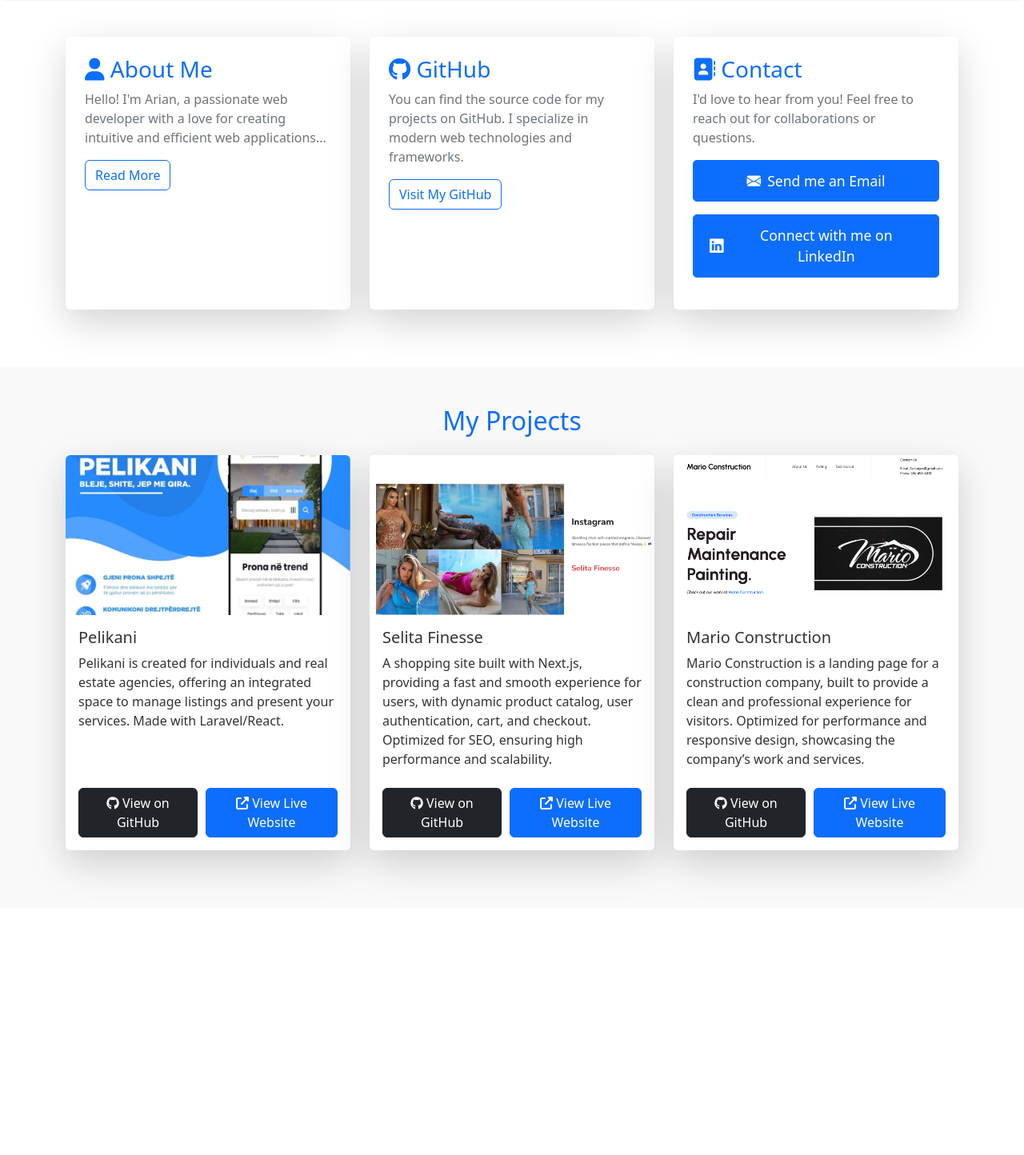
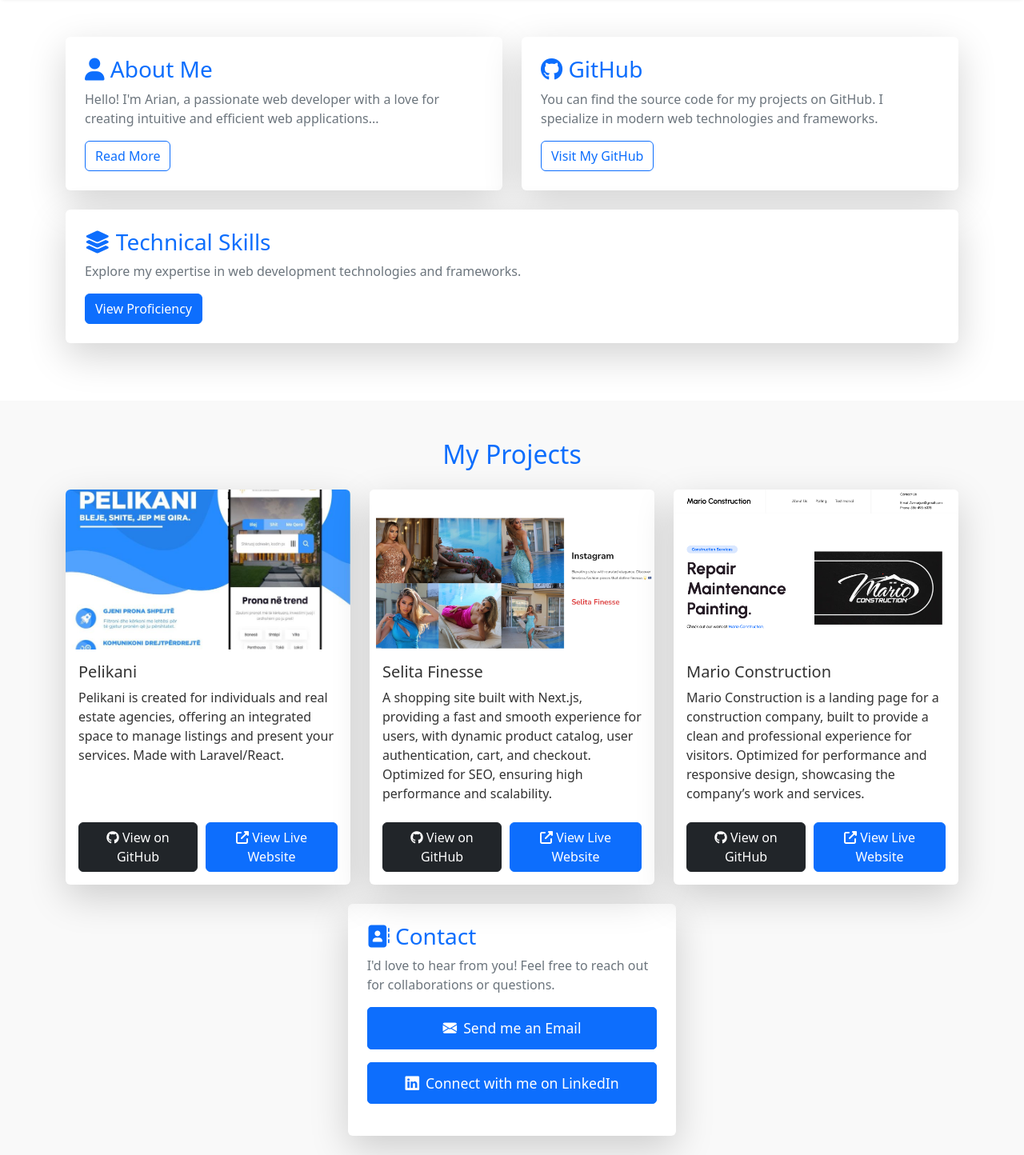
Before and after one commit to arianndrecaj/Arian-Portfolio, a React (Create React App) app in the folder frontend/: page /about in a window 1280 px wide. Shown: the part 66-1510 px from the top of the page at 80% size. Before the commit the page ends 1201 px from the top, so only its background shows below. Built offline with nearby package versions, Linux system fonts and the light colour scheme.

Commit message:
added charts

```diff
--- a/frontend/package.json
+++ b/frontend/package.json
@@ -9,7 +9,9 @@
     "@testing-library/user-event": "^13.5.0",
     "axios": "^1.7.7",
     "bootstrap": "^5.3.3",
+    "chart.js": "^4.4.6",
     "react": "^18.3.1",
+    "react-chartjs-2": "^5.2.0",
     "react-dom": "^18.3.1",
     "react-router-dom": "^6.27.0",
     "react-scripts": "5.0.1",
--- a/frontend/src/pages/About.js
+++ b/frontend/src/pages/About.js
@@ -1,18 +1,40 @@
 import React, { useState } from "react";
+import { Bar } from "react-chartjs-2";
 import "bootstrap/dist/css/bootstrap.min.css";
 import "@fortawesome/fontawesome-free/css/all.min.css";
+import "chart.js/auto";
 
 function About({ isDarkMode }) {
   const [showModal, setShowModal] = useState(false);
+  const [showDiagram, setShowDiagram] = useState(false); // Controls the middle section
 
   const handleOpenModal = () => setShowModal(true);
   const handleCloseModal = () => setShowModal(false);
+
+  // Data for the chart (example)
+  const chartData = {
+    labels: ["Laravel", "React", "JavaScript", "PHP", "Next.js", "Node.js"],
+    datasets: [
+      {
+        label: "Proficiency (%)",
+        data: [90, 75, 75, 80, 65, 73], // Example proficiency levels
+        backgroundColor: "rgba(54, 162, 235, 0.6)",
+        borderColor: "rgba(54, 162, 235, 1)",
+        borderWidth: 1,
+      },
+    ],
+  };
+
+  const chartOptions = {
+    responsive: true,
+    maintainAspectRatio: false,
+  };
 
   return (
     <section id="about" className="container my-5">
       <div className="row">
         {/* About Me Section */}
-        <div className="col-md-4 mb-4">
+        <div className="col-md-6 mb-4">
           <div className={`p-4 rounded shadow-lg ${isDarkMode ? 'bg-dark text-light' : 'bg-white text-dark'} h-100`}>
             <h3 className="text-primary"><i className="fa-solid fa-user"></i> About Me</h3>
             <p className="text-secondary">
@@ -24,8 +46,8 @@ function About({ isDarkMode }) {
           </div>
         </div>
 
-        {/* Source Code Section */}
-        <div className="col-md-4 mb-4">
+        {/* GitHub Section */}
+        <div className="col-md-6 mb-4">
           <div className={`p-4 rounded shadow-lg ${isDarkMode ? 'bg-dark text-light' : 'bg-white text-dark'} h-100`}>
             <h3 className="text-primary"><i className="fab fa-github mr-2"></i> GitHub</h3>
             <p className="text-secondary">
@@ -41,47 +63,29 @@ function About({ isDarkMode }) {
             </a>
           </div>
         </div>
+      </div>
 
-        {/* Contact Section */}
-        <div className="col-md-4 mb-4">
+      {/* Technical Skills Section */}
+      <div className="row">
+        <div className="col-12 mb-4">
           <div className={`p-4 rounded shadow-lg ${isDarkMode ? 'bg-dark text-light' : 'bg-white text-dark'} h-100`}>
-            <h3 className="text-primary"><i className="fa-solid fa-address-book"></i> Contact</h3>
-            <p className="text-secondary">
-              I'd love to hear from you! Feel free to reach out for collaborations or questions.
-            </p>
-            <div className="d-flex flex-column align-items-center">
-              {/* Email Button */}
-              <a
-                href="mailto:ndrecajarian3@gmail.com"
-                className="btn btn-primary w-100 mb-3 text-white d-flex align-items-center justify-content-center"
-                style={{
-                  fontSize: "1.1rem",
-                  padding: "12px 20px",
-                  borderRadius: "5px",
-                  textDecoration: "none",
-                }}
-              >
-                <i className="bi bi-envelope-fill me-2"></i>
-                Send me an Email
-              </a>
+            <h3 className="text-primary"><i className="fas fa-layer-group mr-2"></i> Technical Skills</h3>
+            <p className="text-secondary mb-3">Explore my expertise in web development technologies and frameworks.</p>
 
-              {/* LinkedIn Button */}
-              <a
-                href="https://www.linkedin.com/in/arian-ndrecaj-163371235/"
-                target="_blank"
-                rel="noopener noreferrer"
-                className="btn btn-primary w-100 mb-3 text-white d-flex align-items-center justify-content-center"
-                style={{
-                  fontSize: "1.1rem",
-                  padding: "12px 20px",
-                  borderRadius: "5px",
-                  textDecoration: "none",
-                }}
-              >
-                <i className="bi bi-linkedin me-2"></i>
-                Connect with me on LinkedIn
-              </a>
-            </div>
+            <button
+              onClick={() => setShowDiagram(!showDiagram)}
+              className="btn btn-primary"
+            >
+              {showDiagram ? "Hide Proficiency" : "View Proficiency"}
+            </button>
+
+            {/* Show or hide the proficiency diagram based on the state */}
+            {showDiagram && (
+              <div className="mt-1" style={{ height: '250px' }}>
+                <h5 className="text-center">Tech Stack Proficiency</h5>
+                <Bar data={chartData} options={chartOptions} />
+              </div>
+            )}
           </div>
         </div>
       </div>
@@ -93,9 +97,6 @@ function About({ isDarkMode }) {
             <div className="modal-content">
               <div className="modal-header">
                 <h5 className="modal-title text-primary">About Me</h5>
-                <button type="button" className="close" onClick={handleCloseModal} aria-label="Close">
-                  <span aria-hidden="true">&times;</span>
-                </button>
               </div>
               <div className="modal-body">
                 <p className="text-secondary">
--- a/frontend/src/pages/Projects.js
+++ b/frontend/src/pages/Projects.js
@@ -115,6 +115,56 @@ function Projects({ isDarkMode }) {
           ))}
         </div>
       </div>
+      <div className="row d-flex justify-content-center align-items-center min-vh-50">
+        <div className="col-md-4 mb-4">
+          <div
+            className={`p-4 rounded shadow-lg ${
+              isDarkMode ? "bg-dark text-light" : "bg-white text-dark"
+            } h-100`}
+          >
+            <h3 className="text-primary">
+              <i className="fa-solid fa-address-book"></i> Contact
+            </h3>
+            <p className="text-secondary">
+              I'd love to hear from you! Feel free to reach out for
+              collaborations or questions.
+            </p>
+            <div className="d-flex flex-column align-items-center">
+              {/* Email Button */}
+              <a
+                href="mailto:ndrecajarian3@gmail.com"
+                className="btn btn-primary w-100 mb-3 text-white d-flex align-items-center justify-content-center"
+                style={{
+                  fontSize: "1.1rem",
+                  padding: "12px 20px",
+                  borderRadius: "5px",
+                  textDecoration: "none",
+                }}
+              >
+                <i className="bi bi-envelope-fill me-2"></i>
+                Send me an Email
+              </a>
+
+              {/* LinkedIn Button */}
+              <a
+                href="https://www.linkedin.com/in/arian-ndrecaj-163371235/"
+                target="_blank"
+                rel="noopener noreferrer"
+                className="btn btn-primary w-100 mb-3 text-white d-flex align-items-center justify-content-center"
+                style={{
+                  fontSize: "1.1rem",
+                  padding: "12px 20px",
+                  borderRadius: "5px",
+                  textDecoration: "none",
+                }}
+              >
+                <i className="bi bi-linkedin me-2"></i>
+                Connect with me on LinkedIn
+              </a>
+            </div>
+          </div>
+        </div>
+      </div>
     </section>
   );
 }
```
Also changed, not shown: 2 other files (tests, documents, lock files or other folders).
